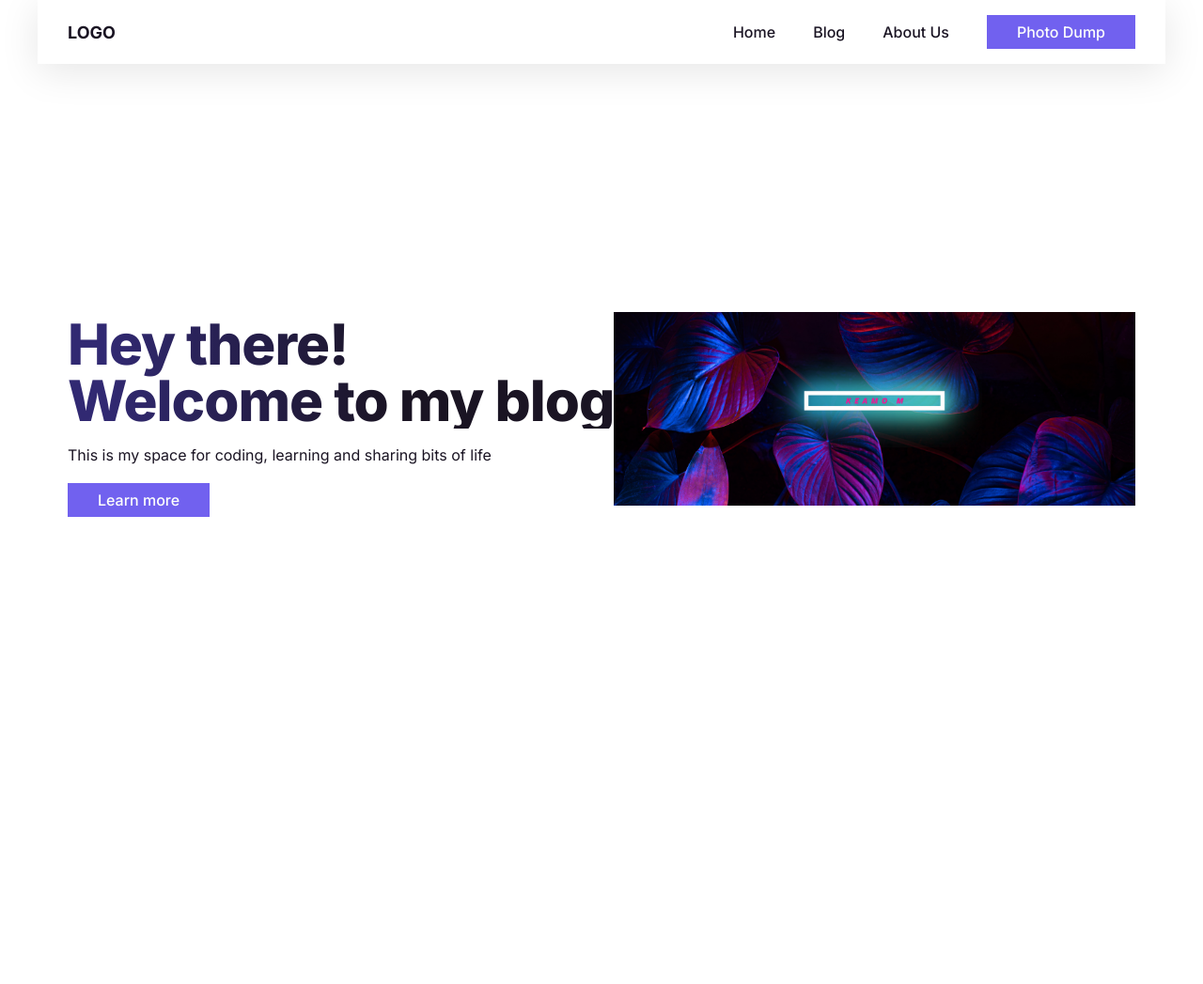
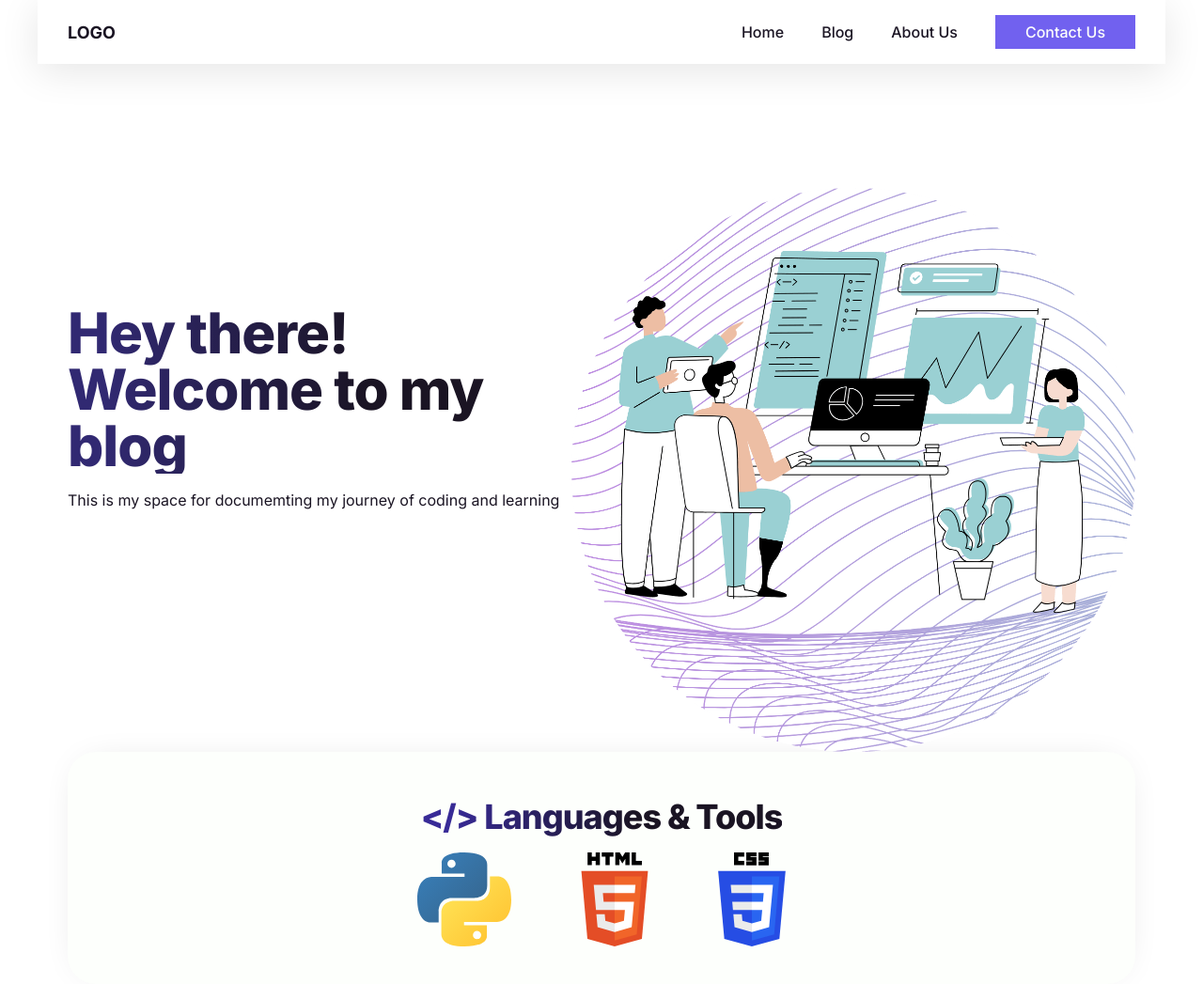
Before and after one commit to Keamogetsw3/Blog-design, a plain HTML site: page index.html in a window 1280 px wide. Shown: the whole page at 94% size. Before the commit the page ends 800 px from the top, so only its background shows below. Drawn offline with Linux system fonts and the light colour scheme.

Commit message:
added header section

```diff
--- a/index.html
+++ b/index.html
@@ -20,7 +20,7 @@
                 <a href="#">Home</a>
                 <a href="#">Blog</a>
                 <a href="#">About Us</a>
-                <a href="#" class="btn">Photo Dump</a>
+                <a href="#" class="btn">Contact Us</a>
             </div>
         </nav>
         <!-- End of navigation bar -->
@@ -29,19 +29,32 @@
         <header>
             <div class="left">
                 <h1> Hey there! Welcome to my blog </h1>
-                <p class="sub-heading"> This is my space for coding, learning and sharing bits of life</p>
-                <div class="buttons">
-                    <a href="#" class="btn"> Learn more</a>
-                </div>
+                <p class="sub-heading"> This is my space for documemting my journey of coding and learning </p>
             </div>
 
             <div class="right">
-                <img src="images/kEAMO_PROFILE.png" alt="Profile for Keamo M blog page">
+                <img src="images/cropped_circle_image.webp" alt="image for the head section">
             </div>
 
             <div class="bg-color"></div>
         </header>
         <!-- End of Hero section -->
+
+        <!-- Start of Tech Stack section -->
+         <div class="tech-stack">
+            <div class="container">
+                <h2>
+                    <span class="tech-icon">&lt;/&gt;</span> Languages & Tools
+                </h2>
+                <div class="logos">
+                    <img src="images/python.svg" alt="Python logo" width="100px" height="100px">
+                    <img src="images/HTML.svg" alt="HTML5 logo" width="80px" height="100px">
+                    <img src="images/CSS.svg" alt="CSS3 logo" width="80px" height="100px">
+                </div>
+            </div>
+        </div>
+        <!-- Start of Tech Stack section -->
+
     </div>
 
 </body>
--- a/style.css
+++ b/style.css
@@ -30,6 +30,30 @@ h1 {
     letter-spacing: -1px;
     margin: 16px 0;
     background: linear-gradient(90deg, #312972 7%, #1a1423 60%);
+    background-clip: text;
+    --webkit-background-clip: text;
+    color: transparent;
+}
+
+h2 {
+    font-size: 36px;
+    line-height: 120%;
+    font-weight: 800;
+    letter-spacing: -1px;
+    margin: 8px 0;
+    background: linear-gradient(90deg, #382b97 8%, #1a1423 60%);
+    background-clip: text;
+    --webkit-background-clip: text;
+    color: transparent;
+}
+
+h3 {
+    font-size: 24px;
+    line-height: 130%;
+    font-weight: 800;
+    letter-spacing: -1px;
+    margin: 8px 0;
+    background: linear-gradient(90deg, #382b97 8%, #1a1423 60%);
     background-clip: text;
     --webkit-background-clip: text;
     color: transparent;
@@ -112,12 +136,49 @@ header {
     padding-top: 70px;
     min-height: 600px;
     max-height: 800px;
+    position: relative;
 }
 
-header .left{
+header .left {
+    max-width:47%;
+}
+
+header .right {
+    position: absolute;
+    bottom: 0;
+    right: 0;
+}
+
+header .right img{
+    height: 600px;
+    object-fit: cover;
 
 }
 
-header .right {
+/* Langauges and Tools section */
+.tech-stack {
+    width: auto;
+    height: 32px;
+}
 
+.tech-stack .logos {
+    display: flex;
+    gap: 60px; /* space between logos */
+    justify-content: center; /* centers horizontally */
+    align-items: center; /* centers vertically */
 }
+
+.tech-stack .logos img {
+    object-fit: contain; /* keeps logos from stretching */
+}
+
+.tech-stack .container {
+    display: flex;
+    flex-direction: column;
+    gap: 8px;
+    align-items: center;
+    padding: 40px 32px;
+    box-shadow: 0 0px 42px -20px rgba(0, 0, 0, 0.2);
+    border-radius: 30px;
+    background: var(--light-color);
+}
```
Also changed, not shown: images/CSS.svg (added), images/HTML.svg (added), images/cropped_circle_image.webp (added), images/image_one.webp (added), images/python.svg (added).
